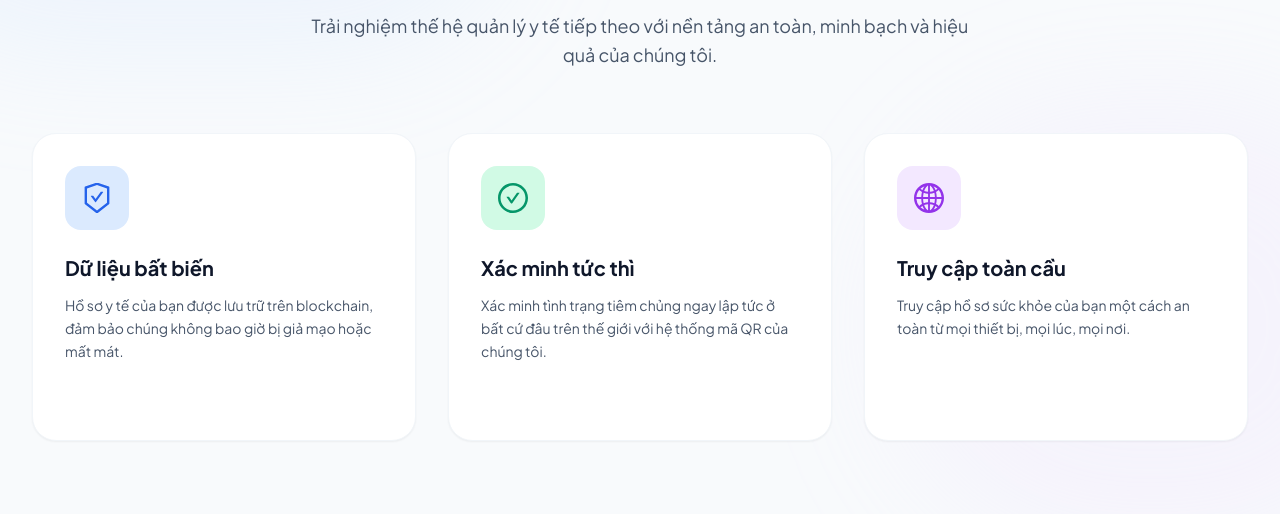
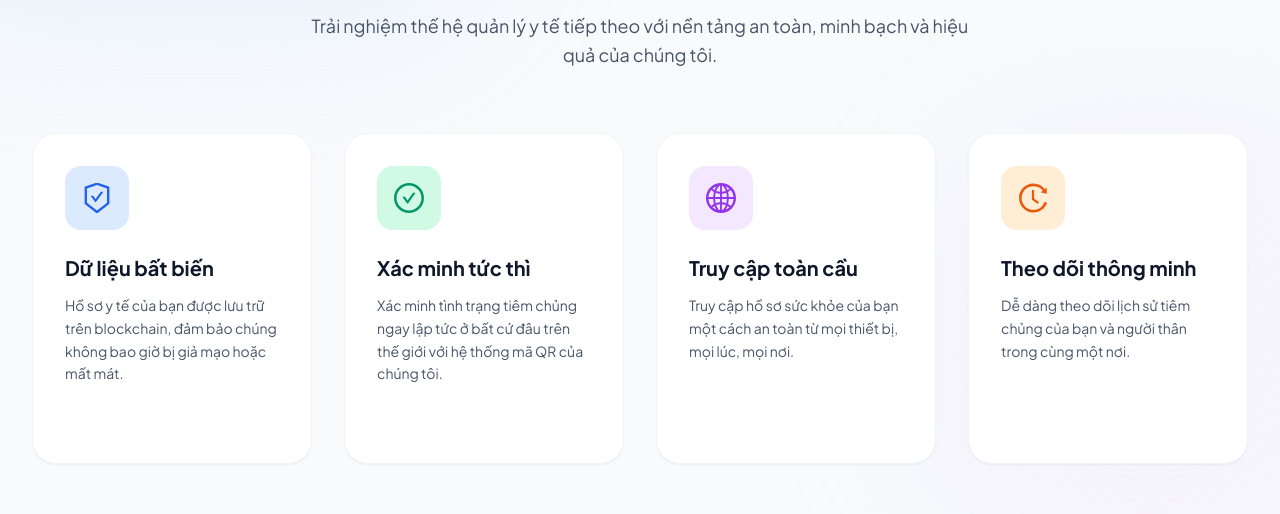
Before and after one commit to mhieu100/vaxsafe-blockchain, a React (Vite) app in the folder frontend/: page / in a window 1280 px wide. Shown: the part 1603-2117 px from the top of the page. Built offline with nearby package versions, Linux system fonts and the light colour scheme; no server answers.

Commit message:
feat: Add 'Smart Tracking' service feature and enhance AI summary loading UI in news detail.

```diff
--- a/frontend/src/locales/en/client/home.json
+++ b/frontend/src/locales/en/client/home.json
@@ -58,6 +58,10 @@
       "globalAccess": {
         "title": "Global Access",
         "description": "Access your health records securely from any device, anywhere, anytime."
+      },
+      "trackHistory": {
+        "title": "Smart Tracking",
+        "description": "Easily monitor vaccination history for you and your family members in one place."
       }
     }
   },
--- a/frontend/src/locales/vi/client/home.json
+++ b/frontend/src/locales/vi/client/home.json
@@ -58,6 +58,10 @@
       "globalAccess": {
         "title": "Truy cập toàn cầu",
         "description": "Truy cập hồ sơ sức khỏe của bạn một cách an toàn từ mọi thiết bị, mọi lúc, mọi nơi."
+      },
+      "trackHistory": {
+        "title": "Theo dõi thông minh",
+        "description": "Dễ dàng theo dõi lịch sử tiêm chủng của bạn và người thân trong cùng một nơi."
       }
     }
   },
--- a/frontend/src/pages/client/home/components/ServiceSection.jsx
+++ b/frontend/src/pages/client/home/components/ServiceSection.jsx
@@ -2,6 +2,7 @@ import {
   ArrowRightOutlined,
   CheckCircleOutlined,
   GlobalOutlined,
+  HistoryOutlined,
   SafetyCertificateOutlined,
 } from '@ant-design/icons';
 import { useTranslation } from 'react-i18next';
@@ -37,6 +38,15 @@ const ServiceSection = () => {
       description: t('client:home.service.features.globalAccess.description'),
       delay: '200ms',
     },
+    {
+      icon: (
+        <HistoryOutlined className="text-3xl text-orange-600 group-hover:text-white transition-colors duration-300" />
+      ),
+      iconBg: 'bg-orange-100 group-hover:bg-orange-600',
+      title: t('client:home.service.features.trackHistory.title'),
+      description: t('client:home.service.features.trackHistory.description'),
+      delay: '300ms',
+    },
   ];
 
   return (
@@ -63,7 +73,7 @@ const ServiceSection = () => {
           </p>
         </div>
 
-        <div className="grid grid-cols-1 md:grid-cols-3 gap-8">
+        <div className="grid grid-cols-1 md:grid-cols-2 lg:grid-cols-4 gap-8">
           {features.map((f, _index) => (
             <div
               key={f.title}
--- a/frontend/src/pages/client/news/detail.jsx
+++ b/frontend/src/pages/client/news/detail.jsx
@@ -83,8 +83,8 @@ const ClientNewsDetailPage = () => {
       const textContent = div.innerText || div.textContent || '';
 
       const res = await ragService.summarize(textContent);
-      if (res && res.data) {
-        setSummary(res.data);
+      if (res) {
+        setSummary(res);
       }
     } catch (error) {
       console.error('Failed to summarize:', error);
@@ -253,8 +253,7 @@ const ClientNewsDetailPage = () => {
                     <Button
                       icon={<RobotOutlined />}
                       onClick={handleSummarize}
-                      className="bg-gradient-to-r from-violet-600 to-indigo-600 text-white border-0 hover:!text-white hover:opacity-90 shadow-md font-medium px-6 h-10 rounded-full"
-                      style={{ color: 'white' }}
+                      className="!bg-gradient-to-r from-violet-600 to-indigo-600 !text-white !border-0 hover:!opacity-90 shadow-md font-medium px-6 h-10 rounded-full"
                     >
                       {summary ? 'Xem tóm tắt AI' : 'Tóm tắt nội dung bằng AI'}
                     </Button>
@@ -393,8 +392,14 @@ const ClientNewsDetailPage = () => {
 
           <div className="p-8">
             {summarizing ? (
-              <div className="py-8">
-                <Skeleton active paragraph={{ rows: 4 }} />
+              <div className="py-12 flex flex-col items-center justify-center space-y-4">
+                <div className="relative">
+                  <div className="w-16 h-16 border-4 border-indigo-100 border-t-indigo-500 rounded-full animate-spin"></div>
+                  <div className="absolute inset-0 flex items-center justify-center">
+                    <RobotOutlined className="text-xl text-indigo-500" />
+                  </div>
+                </div>
+                <p className="text-gray-500 animate-pulse">AI đang đọc và tóm tắt bài viết...</p>
               </div>
             ) : (
               <div className="prose prose-indigo max-w-none prose-headings:text-indigo-700 prose-p:text-gray-600 text-base leading-relaxed">
```
